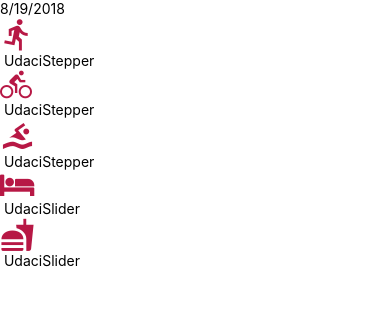
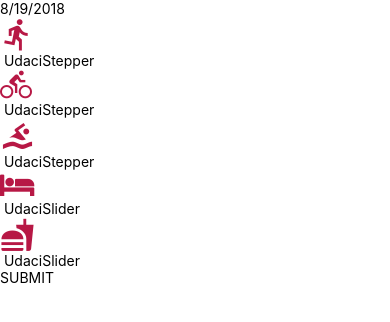
Before and after one commit to Pablo123GitHub/react-native-tutorial-app, a React Native app: screen / in a window 390 px wide. Shown: the top 322 px of the page. Built offline with nearby package versions, Linux system fonts and the light colour scheme.

Commit message:
add a TouchableOpacity button to addEndtry.js component

```diff
--- a/App.js
+++ b/App.js
@@ -1,6 +1,8 @@
 import React from 'react'
-import { View } from 'react-native'
-import AddEntry from './components/AddEntry'
+import {
+    View
+} from 'react-native'
+import AddEntry from "./components/AddEntry";
 
 
 export default class App extends React.Component {
@@ -8,9 +10,7 @@ export default class App extends React.Component {
 
   render() {
     return (
-      <View>
-          <AddEntry/>
-      </View>
+       <AddEntry/>
     );
   }
 }
--- a/components/AddEntry.js
+++ b/components/AddEntry.js
@@ -1,9 +1,22 @@
 import React, { Component } from 'react'
-import { View, Text } from 'react-native'
-import { getMetricMetaInfo} from "../utils/helpers"
+import { View, TouchableOpacity, Text } from 'react-native'
+import { getMetricMetaInfo, timeToString} from "../utils/helpers"
 import UdaciSlider from './UdaciSlider'
 import UdaciSteppers from './UdaciSteppers'
 import DateHeader from './DateHeader'
+
+
+function SubmitBtn ({ onPress }) {
+    return (
+        <TouchableOpacity
+        onPress={onPress}
+        >
+          <Text>SUBMIT</Text>
+
+        </TouchableOpacity>
+
+    )
+}
 
 
 export default class AddEntry extends Component {
@@ -14,6 +27,7 @@ export default class AddEntry extends Component {
         sleep: 0,
         eat: 0
     }
+
 
     increment = (metric) => {
         const { max , step } = getMetricMetaInfo(metric)
@@ -46,15 +60,21 @@ export default class AddEntry extends Component {
         }))
     }
 
+    submit = () => {
+        const key = timeToString()
+        const entry = this.state
+
+        this.setState(() => ({ run: 0, bike: 0, swim: 0, sleep: 0, eat: 0 }))
+
+    }
+
 
     render() {
         const metaInfo = getMetricMetaInfo()
 
         return (
             <View>
-                <DateHeader
-                date={(new Date()).toLocaleDateString()}
-                />
+                <DateHeader date={(new Date()).toLocaleDateString()} />
                 {Object.keys(metaInfo).map((key)=>{
                     const { getIcon, type, ...rest} = metaInfo[key]
                     const value = this.state[key]
@@ -79,7 +99,7 @@ export default class AddEntry extends Component {
                     )
                 })}
 
-                {/*{getMetricMetaInfo('bike').getIcon()}*/}
+            <SubmitBtn onPress={this.submit}/>
             </View>
             )
 
```
